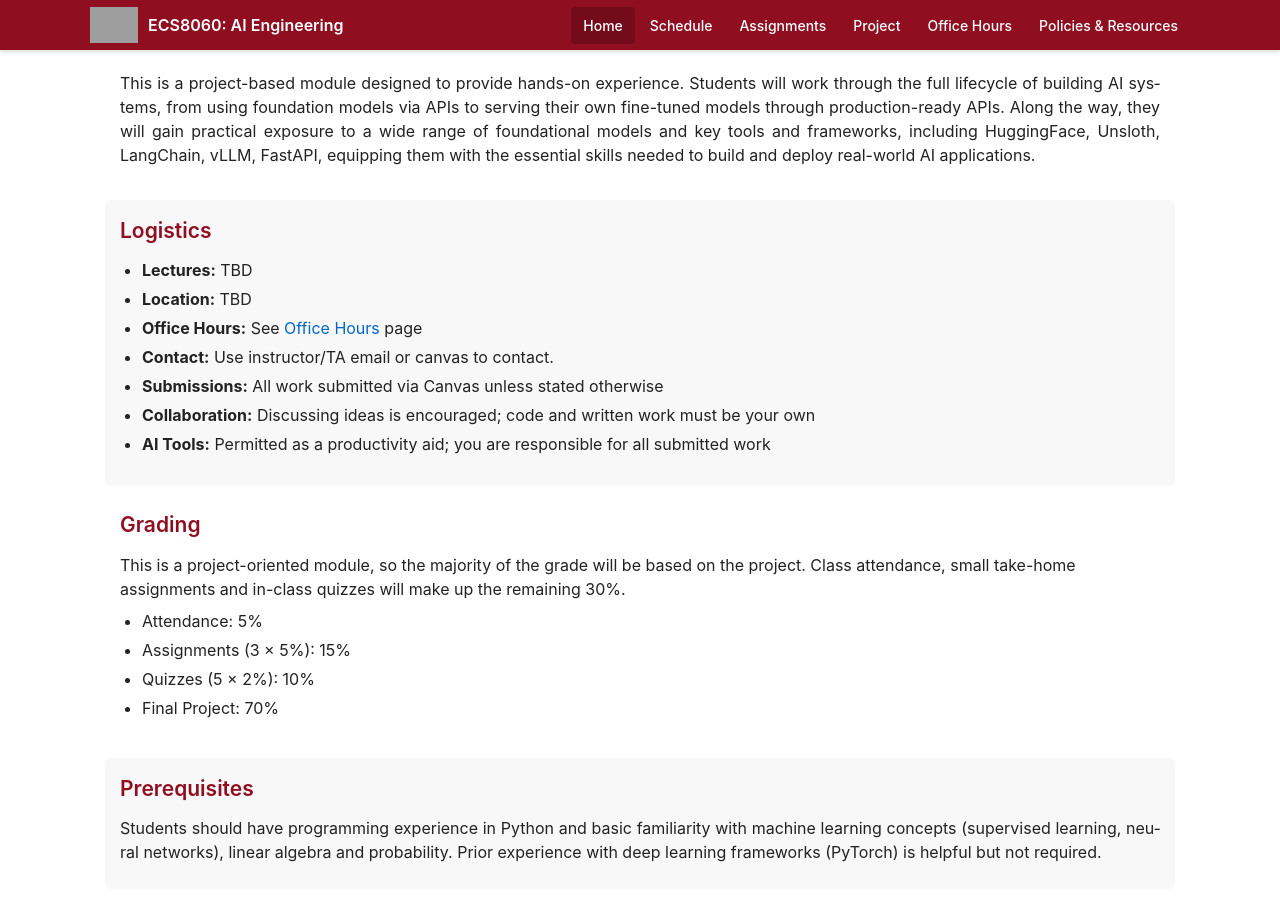
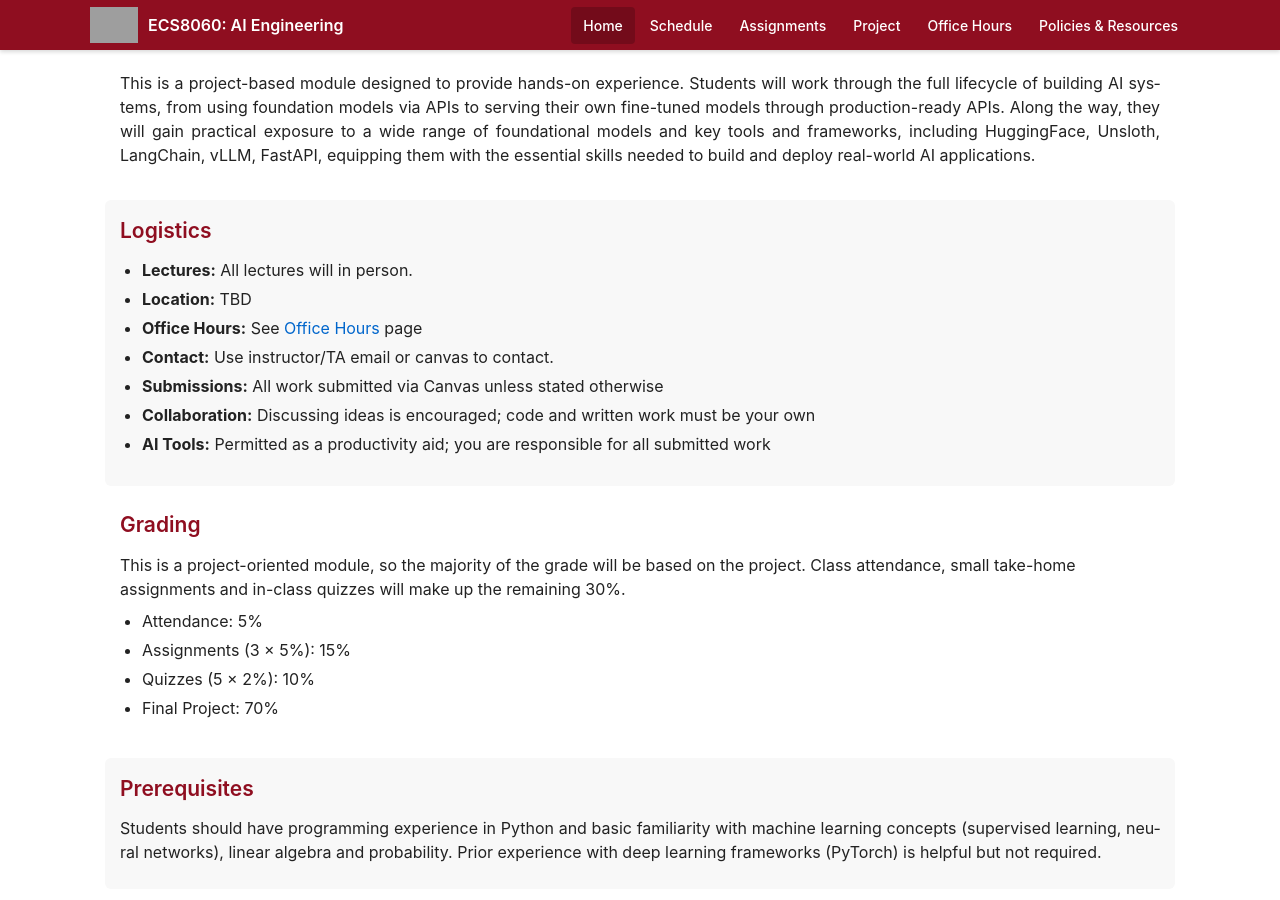
Before and after one commit to awaisrauf/ai_engineering_course, a Jekyll site: the page built from index.html, in a window 1280 px wide and 900 px high, scrolled down 1353 px. Built offline with Jekyll 4.4.1, drawn with Linux system fonts in a browser that asks for light colours; grey boxes are pictures that could not be loaded.

Commit message:
small improvements

```diff
--- a/index.html
+++ b/index.html
@@ -107,30 +107,21 @@
     requires building problem-specific structure, incorporating domain-specific knowledge and behavioral adaptation through
     efficient fine tuning, and enabling scalable deployment. This module focuses on how to bridge that gap by transforming
    foundation models into dependable, production-ready intelligent systems.
-
         <br>
-        <br>
-
   We will begin with the fundamentals: understanding how foundation models work and how to design evaluations that align with
   real-world tasks. Students will then learn how to improving performance for their problem by adding the right external
   structure, providing task-specific context (in-context learning), retrieving relevant information (RAG), and integrating
   tools to overcome model limitations. Building on this, students will explore how to combine these building blocks into
   agentic systems with memory and skills, enabling models to interact with environments and solve more complex
   problems. Students will also extend these systems beyond text, developing multimodal systems that can see and hear.
-
   <br>
-    <br>
-
 While external structure is powerful, some problems require modifying the model weights. This part of the module focuses on post-training methods for adapting model behaviour and injecting knowledge. Topics we will cover include
 instruction tuning, aligning models with human preferences via reinforcement learning from human feedback (RLHF), and
 learning through interaction with environments using verifiable rewards. We will also explore efficient post-training techniques, such as parameter-efficient fine-tuning (e.g., LoRA), that
 enable meaningful model adaptation without the high computational cost.
     <br>
-    <br>
  The module will conclude with serving and inference optimization, giving students practical exposure to converting their
   models into scalable production systems.
-
-    <br>
         <br>
 
 This is a project-based module designed to provide hands-on experience. Students will work through the full lifecycle of
@@ -146,7 +137,7 @@
   <div class="section">
     <h2 class="section-title">Logistics</h2>
     <ul>
-      <li><b>Lectures:</b> TBD </li>
+      <li><b>Lectures:</b> All lectures will in person. </li>
       <li><b>Location:</b> TBD </li>
       <li><b>Office Hours:</b> See <a href="{{ '/office-hours' | relative_url }}">Office Hours</a> page</li>
       <li><b>Contact:</b> Use instructor/TA email or canvas to contact.</li>
```
Lines whose indentation alone changed are shown as unchanged.
